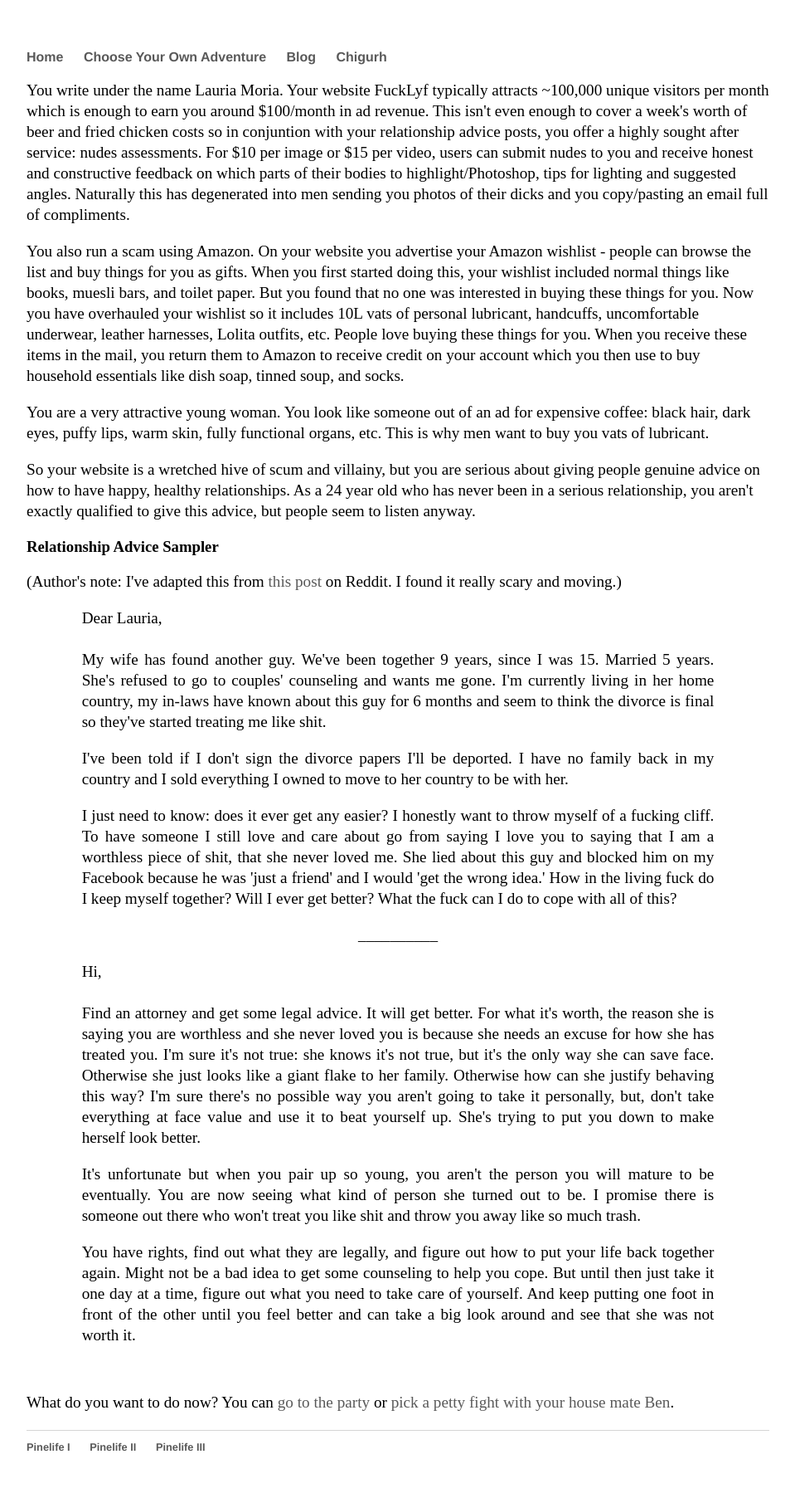
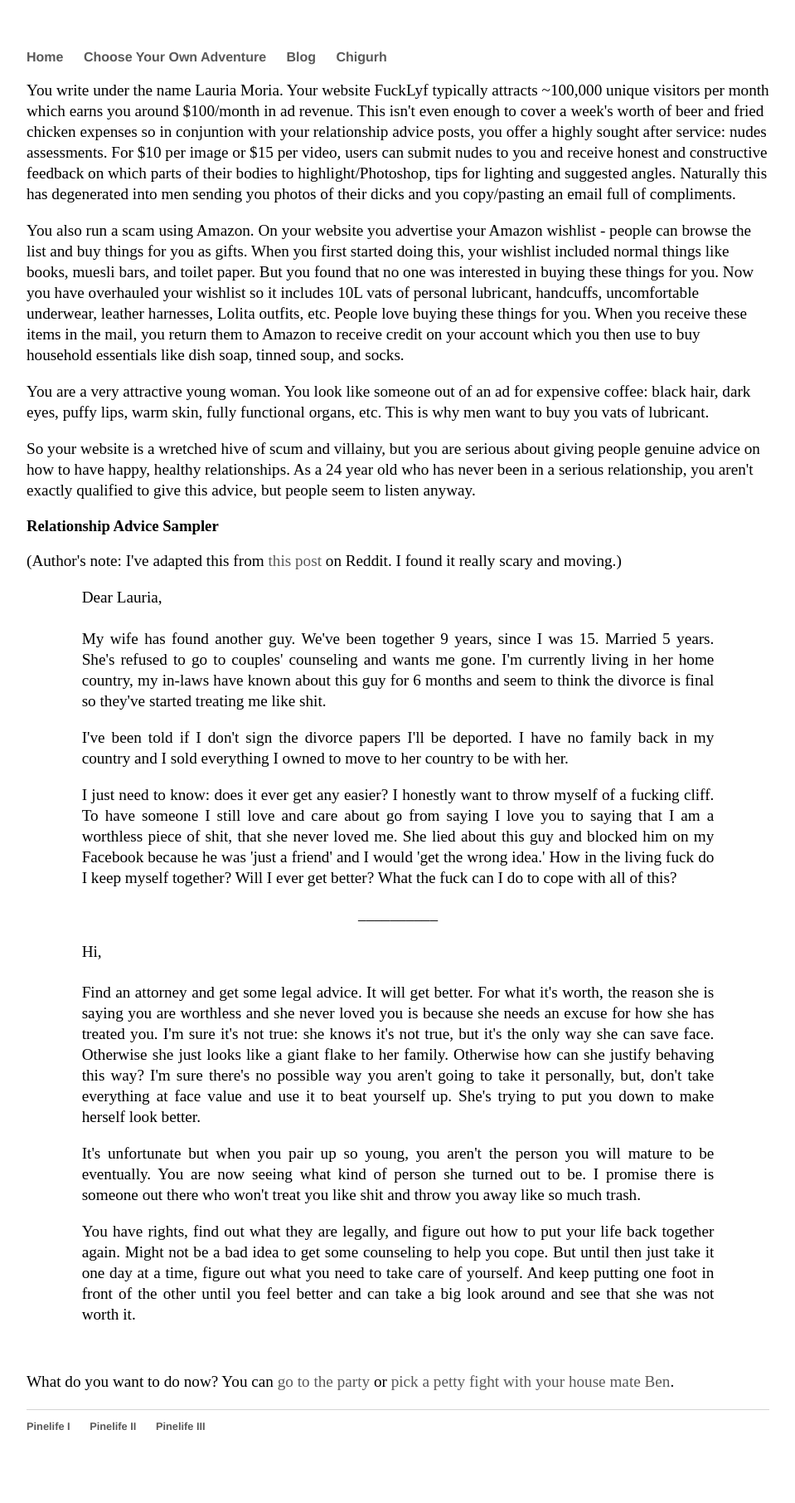
Before and after one commit to Pinelife/pinelife.github.io, a Jekyll site: the page built from Hellhole/Room2.html, in a window 1280 px wide. Shown: the whole page at 83% size, without its empty margins (160-1119 px from the left). Built offline with Jekyll 4.4.1, drawn with Linux system fonts in a browser that asks for light colours; after the commit the page ends 1786 px from its top, so only the background shows below that.

Commit message:
Update Room2.html

```diff
--- a/Hellhole/Room2.html
+++ b/Hellhole/Room2.html
@@ -6,8 +6,7 @@ title: Pinelife
 <style> .indented { padding-left: 50pt; padding-right: 50pt; } </style>
 
 
-<p>You write under the name Lauria Moria. Your website FuckLyf typically attracts ~100,000 unique visitors per month which is
-  enough to earn you around $100/month in ad revenue. This isn't even enough to cover a week's worth of beer and fried chicken costs
+<p>You write under the name Lauria Moria. Your website FuckLyf typically attracts ~100,000 unique visitors per month which earns you around $100/month in ad revenue. This isn't even enough to cover a week's worth of beer and fried chicken expenses
   so in conjuntion with your relationship advice posts, you offer a highly sought after service: nudes assessments. For $10 per image
   or $15 per video, users can submit nudes to you and receive honest and constructive feedback on which parts of their bodies to
   highlight/Photoshop, tips for lighting and suggested angles. Naturally this has degenerated into men sending you photos of their dicks
```
